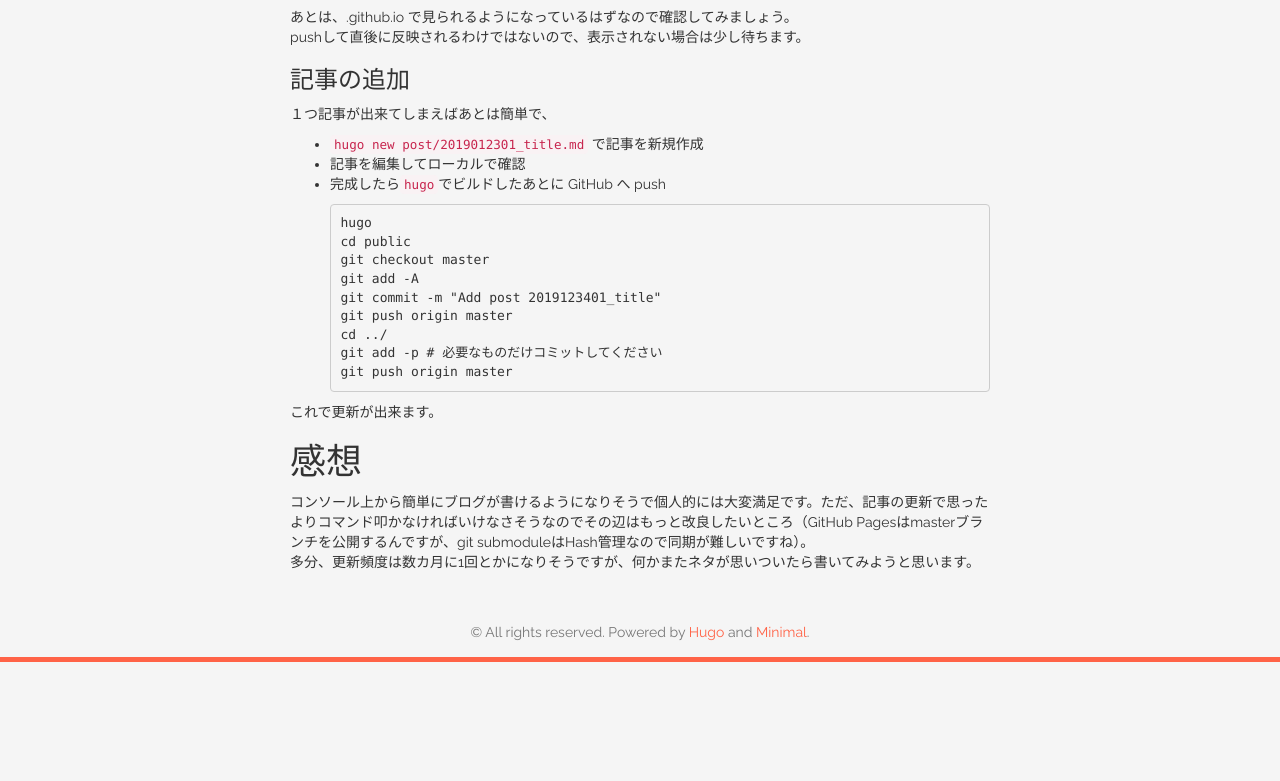
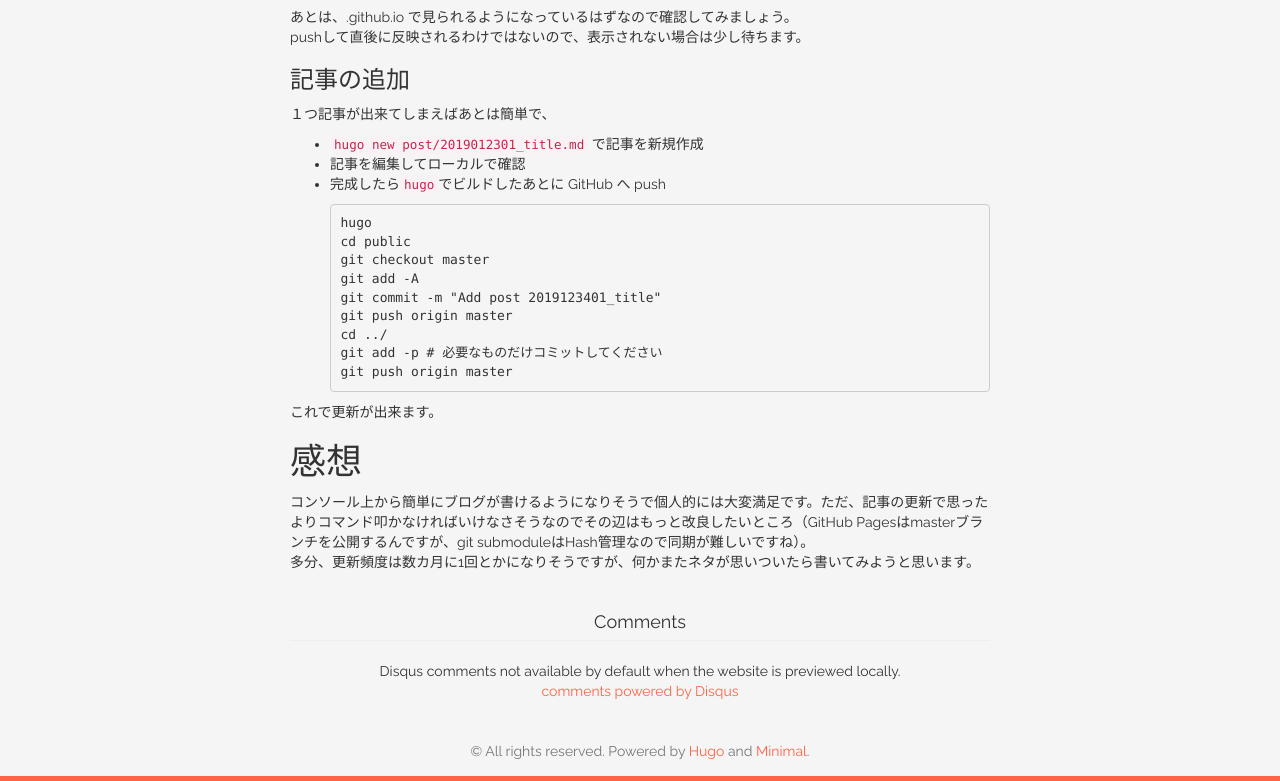
Before and after one commit to 3nan3/3nan3.github.io, a plain HTML site: page post/2019112401_github_pages_and_hugo/index.html in a window 1280 px wide. Shown: the part 4055-4836 px from the top of the page. Before the commit the page ends 4717 px from the top, so only its background shows below. Drawn offline with nearby package versions, Linux system fonts and the light colour scheme; some packages are replaced by stand-ins of ours.

Commit message:
:+1: Add commnets area

```diff
--- a/post/2019112401_github_pages_and_hugo/index.html
+++ b/post/2019112401_github_pages_and_hugo/index.html
@@ -349,6 +349,28 @@ git push origin master
 
 
 
+        <h4 class="page-header">Comments</h4>
+        <div id="disqus_thread"></div>
+<script type="application/javascript">
+    var disqus_config = function () {
+
+
+
+    };
+    (function() {
+        if (["localhost", "127.0.0.1"].indexOf(window.location.hostname) != -1) {
+            document.getElementById('disqus_thread').innerHTML = 'Disqus comments not available by default when the website is previewed locally.';
+            return;
+        }
+        var d = document, s = d.createElement('script'); s.async = true;
+        s.src = '//' + "3nan3-github-io" + '.disqus.com/embed.js';
+        s.setAttribute('data-timestamp', +new Date());
+        (d.head || d.body).appendChild(s);
+    })();
+</script>
+<noscript>Please enable JavaScript to view the <a href="https://disqus.com/?ref_noscript">comments powered by Disqus.</a></noscript>
+<a href="https://disqus.com" class="dsq-brlink">comments powered by <span class="logo-disqus">Disqus</span></a>
+
 
 </main>
 
```
